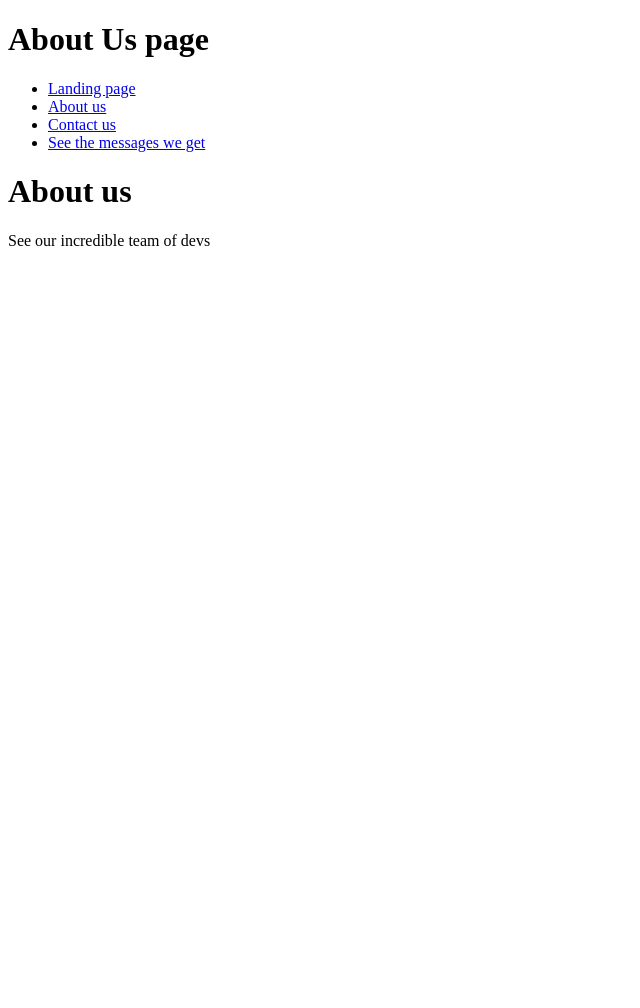
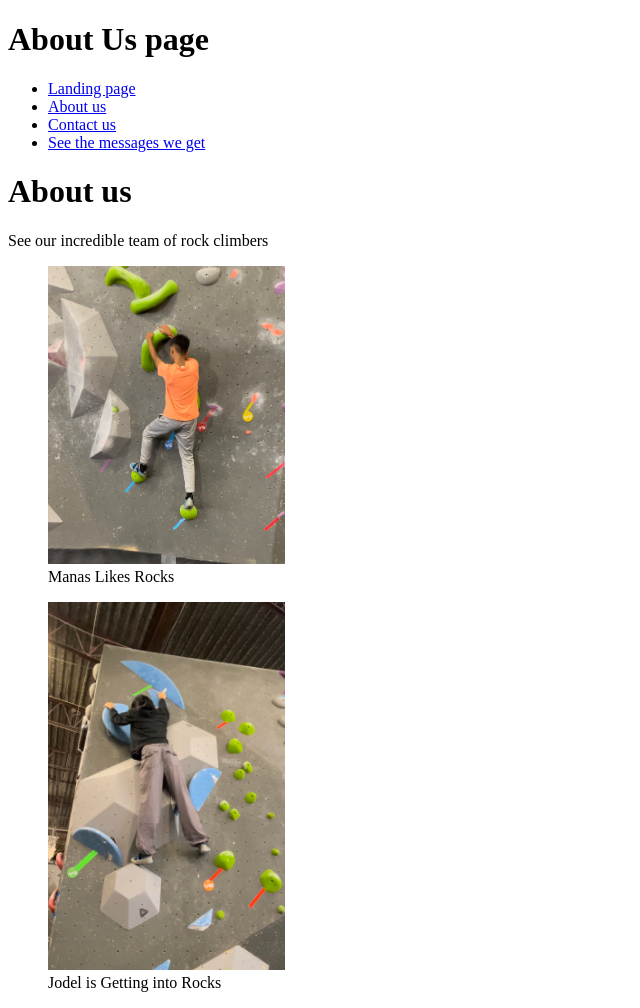
Before and after one commit to overcookedcircuit/smallPHPWebApp, a PHP site: page /Main/about_us in a window 1280 px wide. Shown: the whole page, without its empty margins (0-640 px from the left). Before the commit the page ends 246 px from the top, so only its background shows below. Run offline with PHP 8.4, Linux system fonts and the light colour scheme.

Commit message:
added images to the about us page :)

```diff
--- a/assignment1/app/views/Main/about_us.php
+++ b/assignment1/app/views/Main/about_us.php
@@ -19,8 +19,16 @@
 </header>
 <body>
     <h1>About us</h1>
-    <p>See our incredible team of devs</p>
-    <img src="">
-    <img src="">
+    <p>See our incredible team of rock climbers</p>
+    <figure>
+        <img src="/images/manas.png" width="20%">
+        <figcaption>Manas Likes Rocks</figcaption>
+    </figure>
+
+    <figure>
+        <img src="/images/jodel.png" width="20%">
+        <figcaption>Jodel is Getting into Rocks</figcaption>
+    </figure>
+
 </body>
 </html>
```
Also changed, not shown: assignment1/images/jodel.png (added), assignment1/images/manas.jpg (deleted), assignment1/images/manas.png (added).
